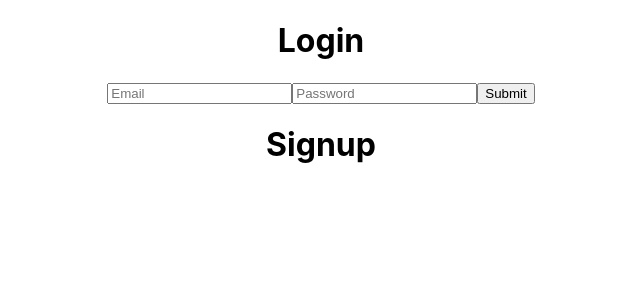
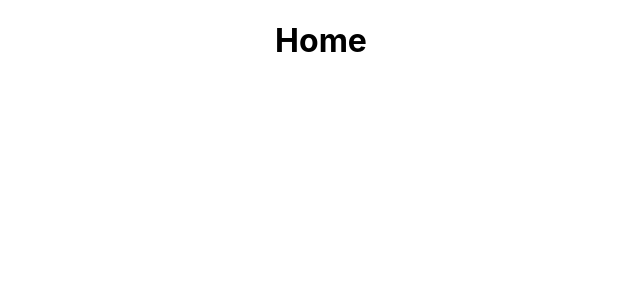
Before and after one commit to yusefwilson/miracle_minutes_frontend, a React (Create React App) app: page / in a window 1280 px wide. Shown: the top 300 px of the page, without its empty margins (319-959 px from the left). Built offline with nearby package versions, Linux system fonts and the light colour scheme.

Commit message:
Add routing

```diff
--- a/package.json
+++ b/package.json
@@ -10,6 +10,7 @@
     "js-cookie": "^3.0.5",
     "react": "^18.2.0",
     "react-dom": "^18.2.0",
+    "react-router-dom": "^6.18.0",
     "react-scripts": "5.0.1",
     "web-vitals": "^2.1.4"
   },
--- a/src/App.js
+++ b/src/App.js
@@ -1,8 +1,10 @@
 import './App.css';
 import Login from './pages/Login';
 import Signup from './pages/Signup';
+import Home from './pages/Home';
 import { createContext, useState, useEffect } from 'react';
 import Cookies from 'js-cookie';
+import { BrowserRouter as Router, Routes, Route } from 'react-router-dom';
 
 export const LoginContext = createContext({loggedIn: false, setLoggedIn: () => {}}); //declare context with filler values
 
@@ -21,10 +23,15 @@
 
   return (
     <LoginContext.Provider value={{loggedIn,setLoggedIn}}>
-      <div className="App">
-        <Login />
-        <Signup />
-      </div>
+      <Router>
+        <div className="App">
+          <Routes>
+            <Route path='/' element={<Home/>}/>
+            <Route path='/login' element={<Login/>}/>
+            <Route path='/signup' element={<Signup/>}/>
+          </Routes>
+        </div>
+      </Router>
     </LoginContext.Provider>
   );
 }
--- /dev/null
+++ b/src/pages/Home.jsx
@@ -0,0 +1,8 @@
+export default function Home()
+{
+    return (
+        <div>
+            <h1>Home</h1>
+        </div>
+    )
+}
--- a/src/pages/Login.jsx
+++ b/src/pages/Login.jsx
@@ -1,11 +1,18 @@
 import { useContext, useState } from 'react';
 import { LoginContext } from '../App';
+import { useNavigate } from 'react-router-dom';
 
 export default function Login()
 {
     const [email, setEmail] = useState('');
     const [password, setPassword] = useState('');
     const {loggedIn, setLoggedIn} = useContext(LoginContext);
+    const navigate = useNavigate();
+
+    if(loggedIn)
+    {
+        navigate('/');
+    }
 
     const handleChange = (event) =>
     {
```
Also changed, not shown: 1 other file (tests, documents, lock files or other folders).
